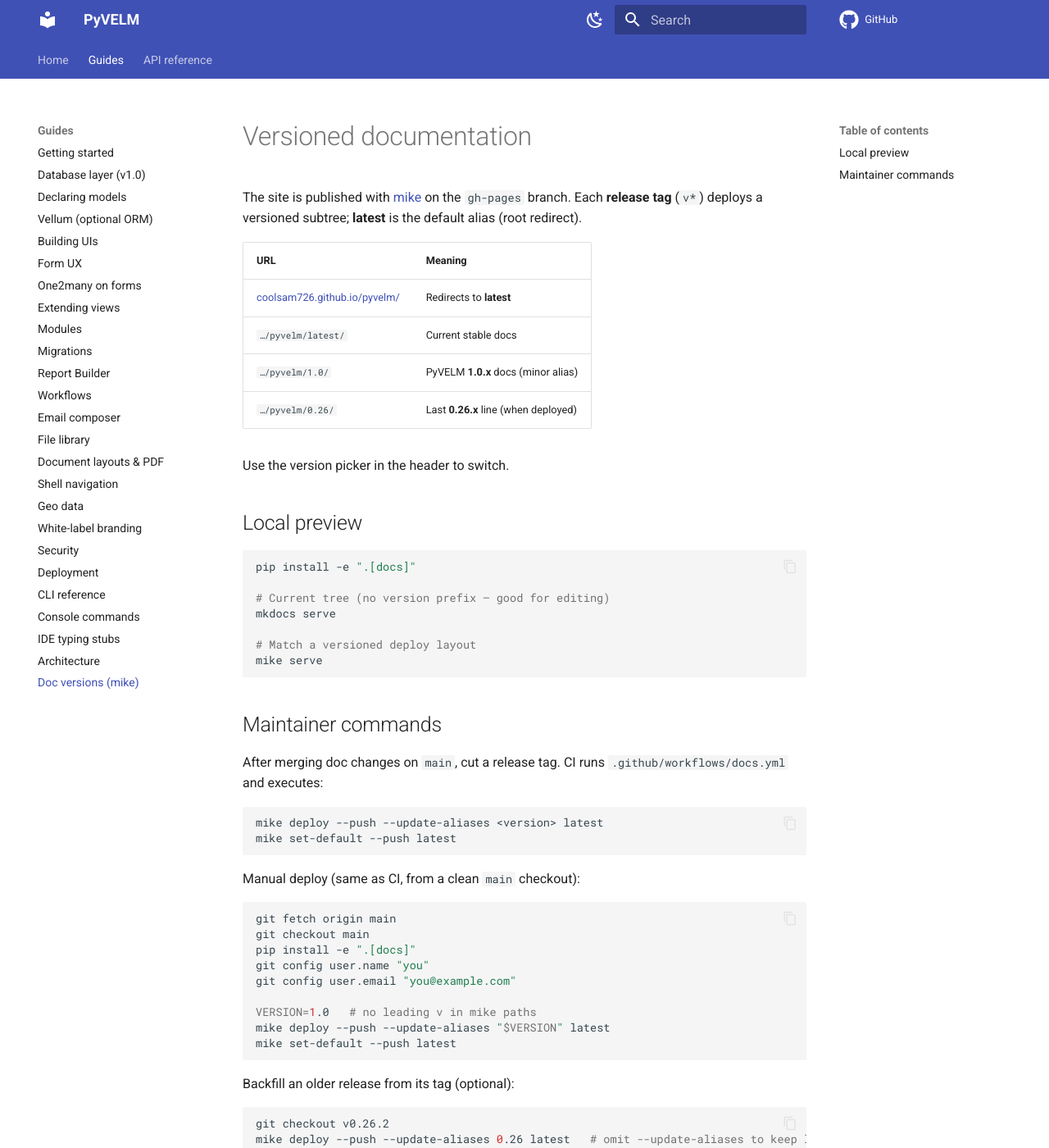
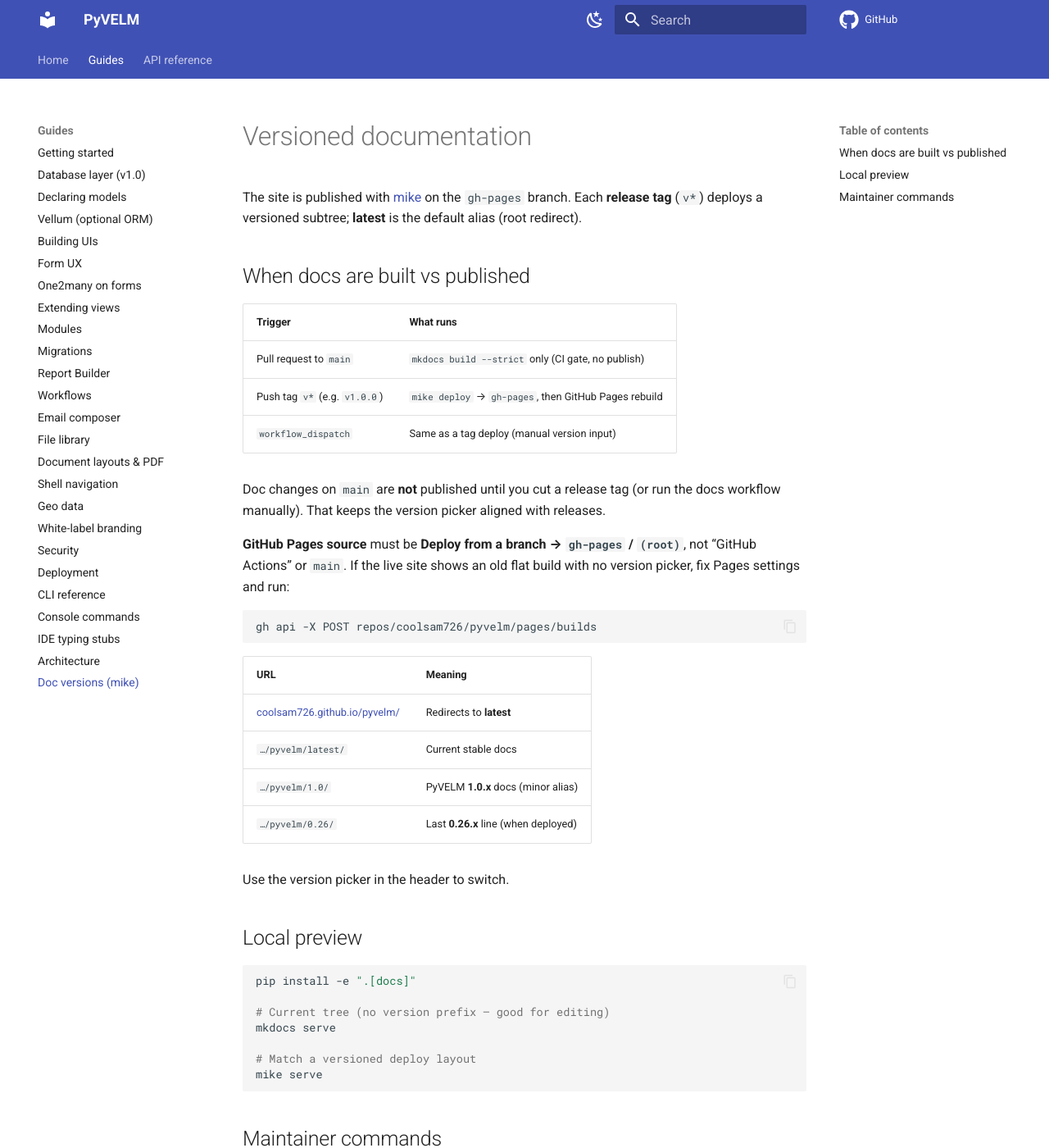
Before and after one commit to coolsam726/pyvelm, an MkDocs documentation site: the page built from docs/versioning.md, in a window 1280 px wide and 1400 px high. Shown: the whole window at 82% size. Built offline with MkDocs 1.6.1 and Material for MkDocs 9.7.7, drawn with Linux system fonts in a browser that asks for light colours; comment, search, counter and statistics services are not loaded; the version menu is left out; some of the changed text lies outside the part shown.

Commit message:
Docs: serve gh-pages, rebuild after mike deploy (#18)
Fix docs publish: serve gh-pages and rebuild after mike deploy.

Document that Pages must use the gh-pages branch (not Actions/main),
normalize tag versions to major.minor for mike, and trigger a Pages rebuild
after each deploy.

````diff
--- a/docs/versioning.md
+++ b/docs/versioning.md
@@ -3,6 +3,25 @@
 The site is published with [mike](https://github.com/jimporter/mike) on the
 `gh-pages` branch. Each **release tag** (`v*`) deploys a versioned subtree;
 **latest** is the default alias (root redirect).
+
+## When docs are built vs published
+
+| Trigger | What runs |
+|---------|-----------|
+| Pull request to `main` | `mkdocs build --strict` only (CI gate, no publish) |
+| Push tag `v*` (e.g. `v1.0.0`) | `mike deploy` → `gh-pages`, then GitHub Pages rebuild |
+| `workflow_dispatch` | Same as a tag deploy (manual version input) |
+
+Doc changes on `main` are **not** published until you cut a release tag (or run
+the docs workflow manually). That keeps the version picker aligned with releases.
+
+**GitHub Pages source** must be **Deploy from a branch → `gh-pages` / `(root)`**,
+not “GitHub Actions” or `main`. If the live site shows an old flat build with no
+version picker, fix Pages settings and run:
+
+```bash
+gh api -X POST repos/coolsam726/pyvelm/pages/builds
+```
 
 | URL | Meaning |
 |-----|---------|
@@ -49,11 +68,15 @@ mike deploy --push --update-aliases "$VERSION" latest
 mike set-default --push latest
 ```
 
-Backfill an older release from its tag (optional):
+Backfill an older release (e.g. **0.26** for `v0.26.2`) without moving **latest**:
+
+1. Actions → **docs** → **Run workflow**
+2. Set version to `0.26`, turn off **update latest**
+3. Or locally:
 
 ```bash
 git checkout v0.26.2
-mike deploy --push --update-aliases 0.26 latest   # omit --update-aliases to keep latest on 1.0
+mike deploy --push 0.26   # do not pass latest if 1.0 should stay default
 ```
 
 Validate links before tagging:
````
Also changed, not shown: CONTRIBUTING.md (+3 -1 lines), 1 other file.
